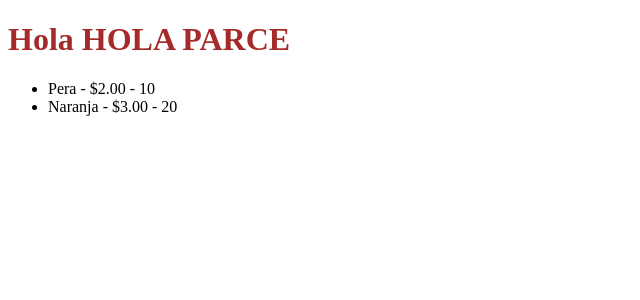
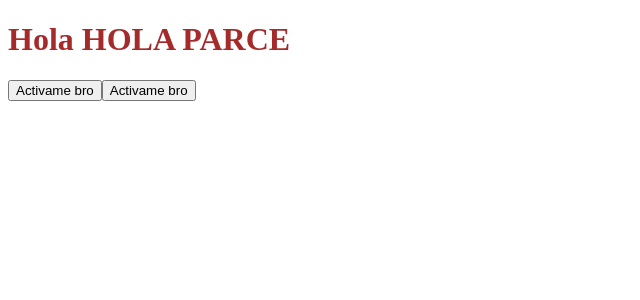
Before and after one commit to IsraelDiazAcosta/Mi-primer-Vue, a Vue app: page / in a window 1280 px wide. Shown: the top 300 px of the page, without its empty margins (0-640 px from the left). Built offline with nearby package versions, Linux system fonts and the light colour scheme.

Commit message:
feat_botonesjs_hice los botones con los eventos de js :sparkles:

```diff
--- a/src/App.vue
+++ b/src/App.vue
@@ -1,40 +1,18 @@
 
 <script setup>
 const name="Hola parce";
-const arrayFrutas = [
-    {
-        name: "Manzana",
-        price: "$1.00",
-        description: "Una manzana",
-        stock: 0,
-    },
-    {
-        name: "Pera",
-        price: "$2.00",
-        description: "Una pera",
-        stock: 10,
-    },
-    {
-        name: "Naranja",
-        price: "$3.00",
-        description: "Una naranja",
-        stock: 20,
-    },
-];
+
+const handleClick=(message)=>{
+  console.log('message')
+}
 
 </script>
 
 <template>
   <h1> Hola {{ name .toUpperCase()}} </h1>
+  <button v-on:click="handleClick('me activaste')">Activame bro</button>
+  <button @click="handleClick('me activaste')">Activame bro</button>
 
-  <ul>
-    <template v-for="furta in arrayFrutas" :key="furta.name">
-      <li v-if="furta.stock > 0">
-        {{ furta.name }} - {{ furta.price }} - {{ furta.stock }}
-      </li>
-
-    </template>
-  </ul>
 
   </template>
 
```
